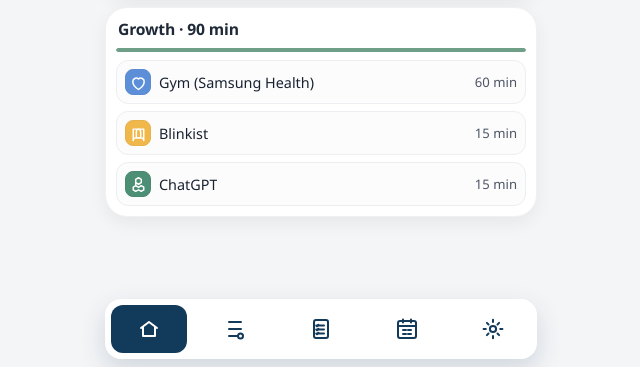
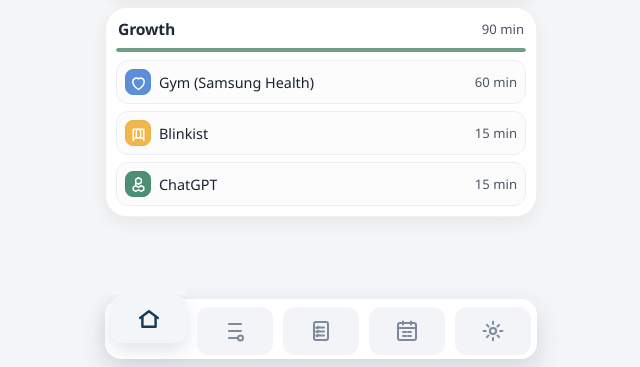
Before and after one commit to youssefsqalli/yougrow-app, a plain HTML site: page index.html in a window 1280 px wide. Shown: the part 433-800 px from the top of the page, without its empty margins (319-959 px from the left). Drawn offline with Linux system fonts and the light colour scheme.

Commit message:
Align home section totals and redesign active bottom tab

```diff
--- a/home.js
+++ b/home.js
@@ -166,8 +166,12 @@
     const header = document.createElement("div");
     header.className = "home-section-head";
     const title = document.createElement("h2");
-    title.textContent = `${config.title} · ${config.total} min`;
+    title.textContent = config.title;
+    const total = document.createElement("span");
+    total.className = "home-section-total";
+    total.textContent = `${config.total} min`;
     header.appendChild(title);
+    header.appendChild(total);
     mount.appendChild(header);
 
     mount.appendChild(renderProgressBar(config.total, config.maxTotal, config.tone));
--- a/styles.css
+++ b/styles.css
@@ -122,24 +122,61 @@ h2 {
   padding: 6px;
   width: min(calc(var(--shell-max) - (var(--shell-pad-x) * 2)), calc(100vw - (var(--shell-pad-x) * 2)));
   box-shadow: 0 10px 26px rgba(18, 58, 90, 0.16);
+  overflow: visible;
 }
 
 .nav-item {
+  position: relative;
   display: grid;
   place-items: center;
   text-decoration: none;
   text-align: center;
-  color: var(--line);
+  color: #6f7b8f;
   border-radius: 12px;
   padding: 6px 8px;
   min-height: 48px;
   font-weight: 600;
   border: 0;
+  background: #f2f4f7;
+  transform: translateY(2px);
+  transition:
+    transform 240ms ease,
+    color 240ms ease,
+    background-color 240ms ease,
+    box-shadow 240ms ease;
 }
 
 .nav-item.active {
-  background: var(--blue-fill);
-  color: #fff;
+  background: var(--bg);
+  color: var(--line);
+  transform: translateY(-10px);
+  box-shadow: 0 8px 18px rgba(18, 58, 90, 0.13);
+}
+
+.nav-item.active::before {
+  content: "";
+  position: absolute;
+  left: 0;
+  right: 0;
+  top: -10px;
+  height: 10px;
+  background: var(--bg);
+  border-top-left-radius: 12px;
+  border-top-right-radius: 12px;
+}
+
+.nav-item .icon-svg {
+  transition:
+    transform 240ms ease,
+    opacity 240ms ease,
+    stroke-width 240ms ease;
+  opacity: 0.88;
+}
+
+.nav-item.active .icon-svg {
+  transform: scale(1.1);
+  opacity: 1;
+  stroke-width: 2.2;
 }
 
 .surface {
@@ -1123,8 +1160,9 @@ body[data-page="home"] {
 .home-section-head {
   display: flex;
   align-items: center;
-  justify-content: flex-start;
+  justify-content: space-between;
   margin: 0 2px 8px;
+  gap: 10px;
 }
 
 .home-section-head h2 {
@@ -1132,6 +1170,14 @@ body[data-page="home"] {
   font-size: 0.98rem;
   letter-spacing: -0.01em;
   color: #1f2937;
+}
+
+.home-section-total {
+  min-width: 58px;
+  text-align: right;
+  font-size: 0.82rem;
+  color: #4b5563;
+  white-space: nowrap;
 }
 
 .home-list {
@@ -1252,11 +1298,13 @@ body[data-page="home"] {
 }
 
 .home-app-minutes {
+  min-width: 58px;
   font-size: 0.82rem;
   color: #4b5563;
   white-space: nowrap;
   display: inline-flex;
   align-items: center;
+  justify-content: flex-end;
   gap: 6px;
 }
 
```
